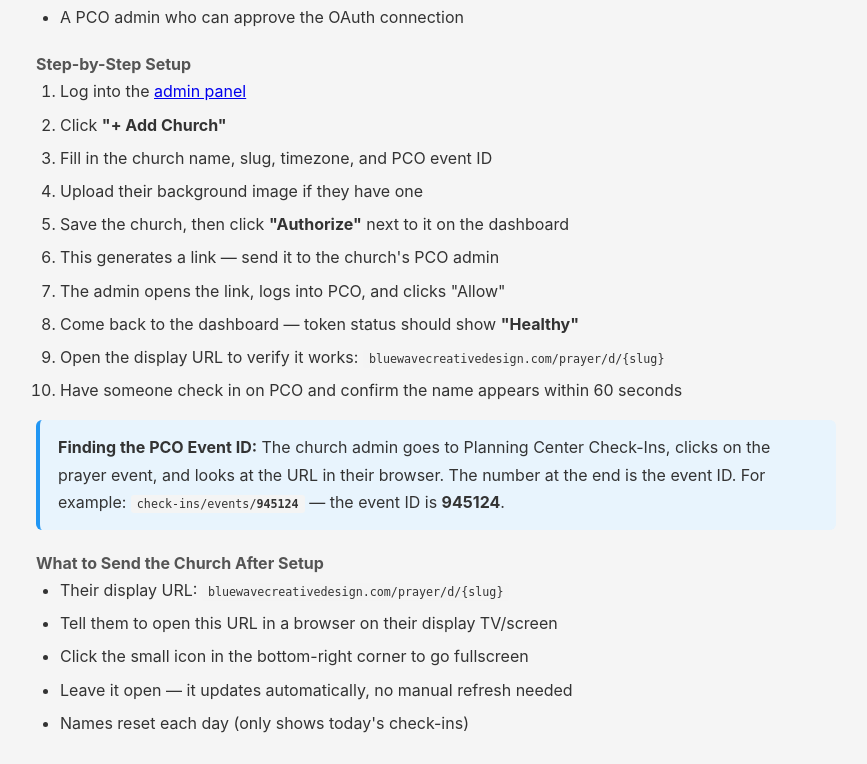
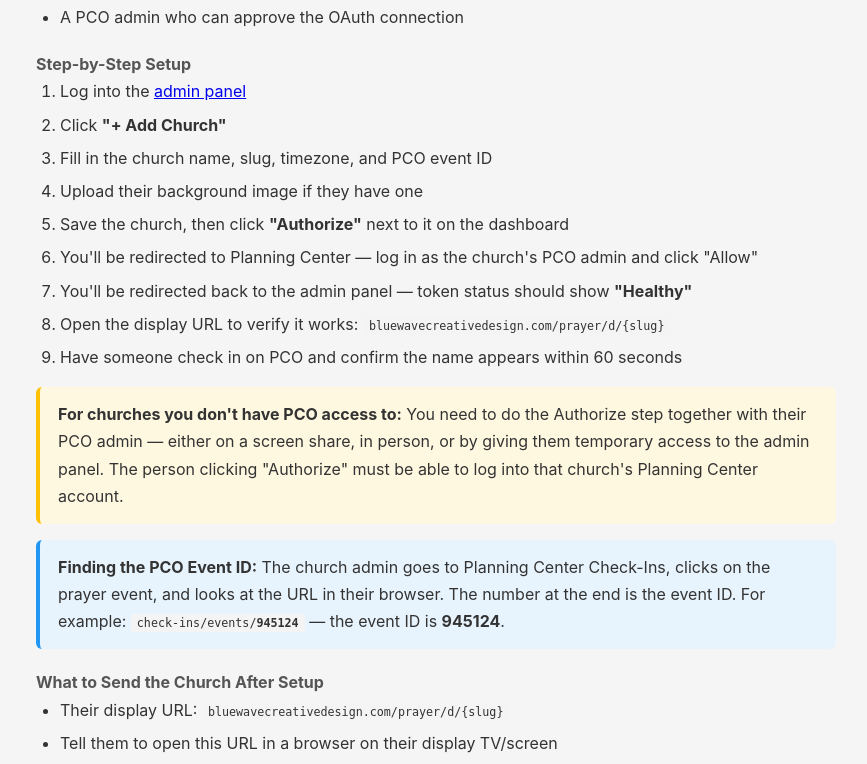
Before and after one commit to BlueWaveCreative/prayer-display, a PHP site: page /prayer/admin/readme in a window 1280 px wide. Shown: the part 749-1513 px from the top of the page, without its empty margins (204-1071 px from the left). Run offline with PHP 8.4, Linux system fonts and the light colour scheme; the visitor is signed in with stand-in values (Sample User, id 1); some libraries are stand-ins or nearby versions.

Commit message:
Fix authorize flow docs + prevent alert spam for tokenless churches
Readme: Authorize redirects you to PCO (not a copyable link). Added
note about coordinating with church PCO admin for other churches.

Health check: churches with no token row would bypass cooldown and
spam alerts every 30 min. Now creates a placeholder row.

Co-Authored-By: Claude Opus 4.6 (1M context) <noreply@anthropic.com>

```diff
--- a/pages/admin/readme.php
+++ b/pages/admin/readme.php
@@ -38,12 +38,15 @@ require APP_ROOT . '/templates/admin-header.php';
     <li>Fill in the church name, slug, timezone, and PCO event ID</li>
     <li>Upload their background image if they have one</li>
     <li>Save the church, then click <strong>"Authorize"</strong> next to it on the dashboard</li>
-    <li>This generates a link &mdash; send it to the church's PCO admin</li>
-    <li>The admin opens the link, logs into PCO, and clicks "Allow"</li>
-    <li>Come back to the dashboard &mdash; token status should show <strong>"Healthy"</strong></li>
+    <li>You'll be redirected to Planning Center &mdash; log in as the church's PCO admin and click "Allow"</li>
+    <li>You'll be redirected back to the admin panel &mdash; token status should show <strong>"Healthy"</strong></li>
     <li>Open the display URL to verify it works: <code>bluewavecreativedesign.com/prayer/d/{slug}</code></li>
     <li>Have someone check in on PCO and confirm the name appears within 60 seconds</li>
   </ol>
+
+  <div class="callout callout-warning">
+    <strong>For churches you don't have PCO access to:</strong> You need to do the Authorize step together with their PCO admin &mdash; either on a screen share, in person, or by giving them temporary access to the admin panel. The person clicking "Authorize" must be able to log into that church's Planning Center account.
+  </div>
 
   <div class="callout callout-info">
     <strong>Finding the PCO Event ID:</strong> The church admin goes to Planning Center Check-Ins, clicks on the prayer event, and looks at the URL in their browser. The number at the end is the event ID. For example: <code>check-ins/events/<strong>945124</strong></code> &mdash; the event ID is <strong>945124</strong>.
```
Also changed, not shown: cron/health-check.php (+10 -2 lines).
